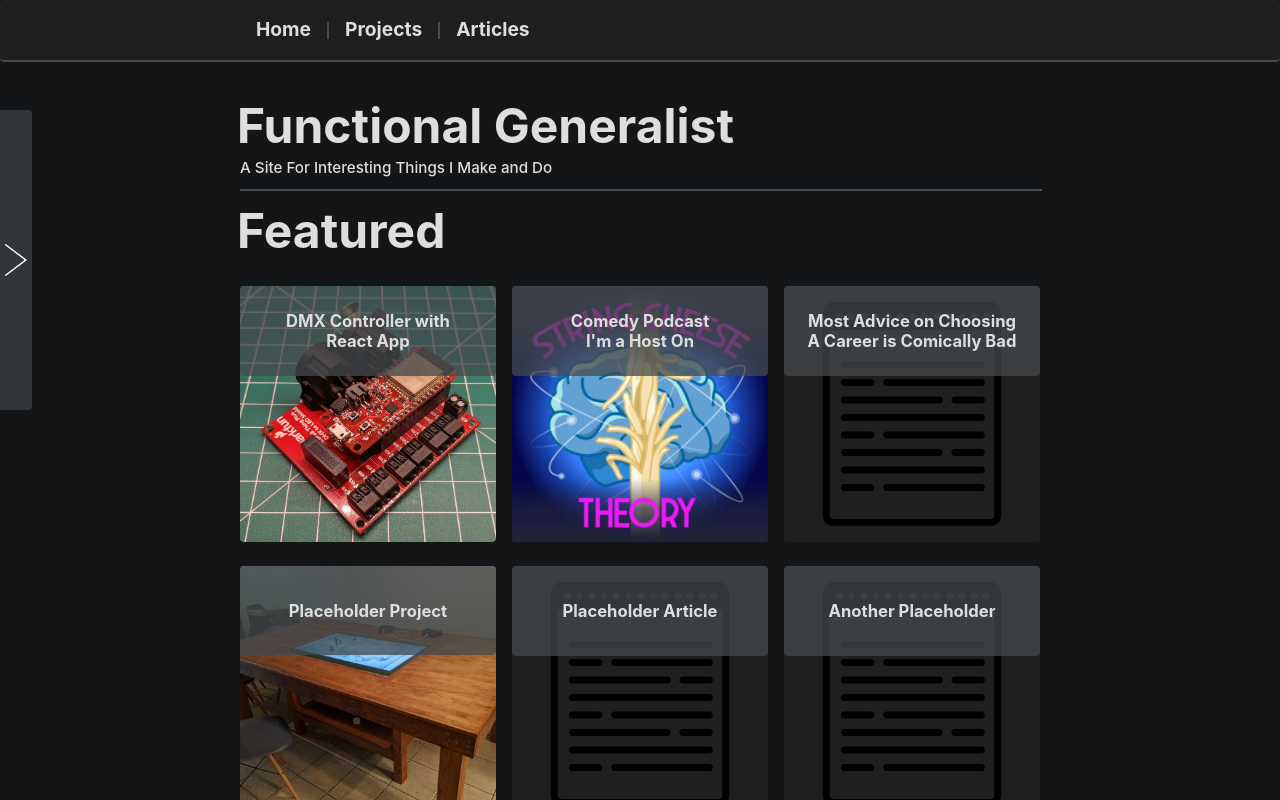
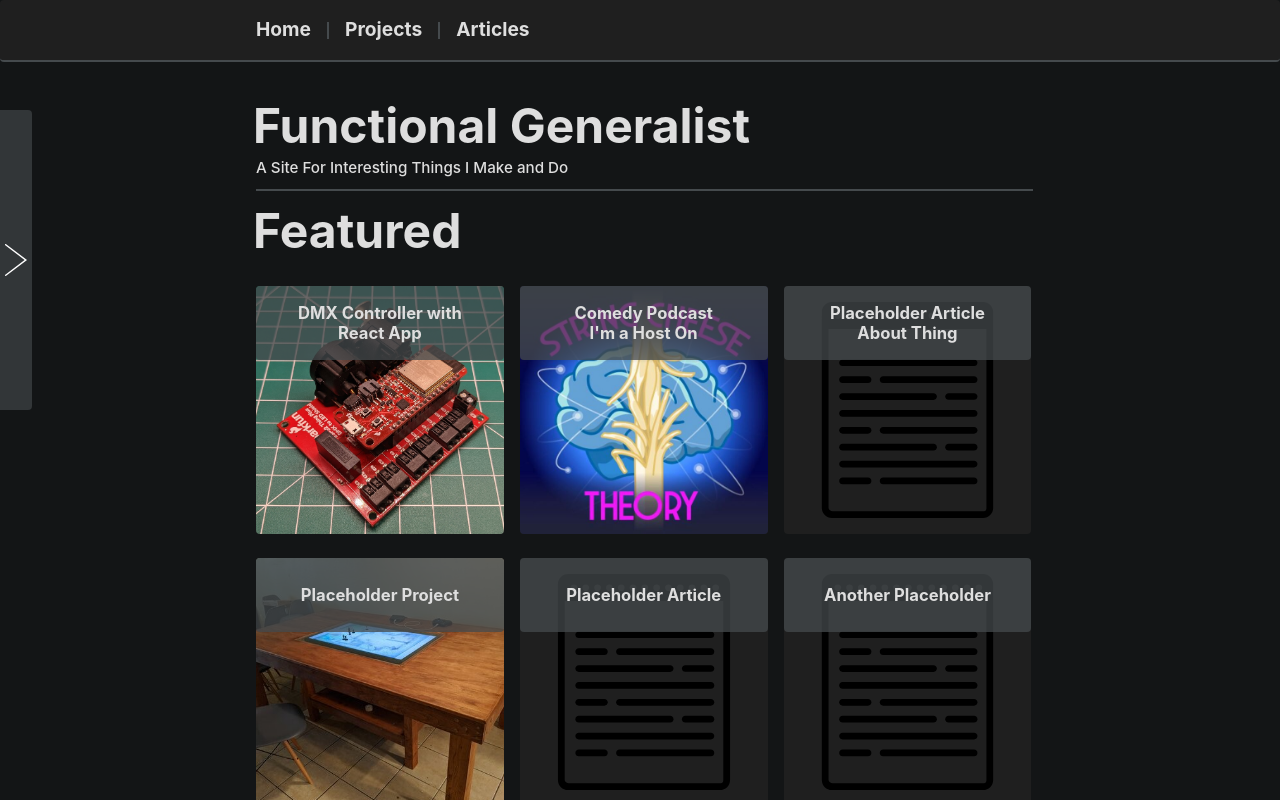
Before and after one commit to FunctionalGeneralist/functional-generalist-site, a React (Create React App) app: page / in a window 1280 px wide. Built offline with nearby package versions, Linux system fonts and the light colour scheme.

Commit message:
Spelling corrections, temp disable response

```diff
--- a/src/App.tsx
+++ b/src/App.tsx
@@ -17,13 +17,11 @@ import ProjectSimpleDmxController from "./content/ProjectSimpleDmxController"
 import Sidebar from "./components/Sidebar"
 import PageProjects from "./content/PageProjects"
 import ElementSpacer from "./components/ElementSpacer"
-import { calcAppColumnWidths, extractIntFromPx } from "./helpers/styleH"
 
 export default function App() {
   const [screenIsSmall, setScreenIsSmall] = useAtom(screenIsSmallAtom)
   const sidebarIsCollapsed = useAtomValue(sidebarIsCollapsedAtom)
 
-  const [appColTemplate, setAppColTemplate] = useState("6fr 20fr 6fr")
   const mediaWatcher = window.matchMedia(`(max-width: ${smallScreenWidth})`)
 
   // One time setup.
@@ -31,13 +29,8 @@ export default function App() {
     setScreenIsSmall(mediaWatcher.matches)
     mediaWatcher.addEventListener("change", (e: MediaQueryListEvent) => setScreenIsSmall(e.matches))
 
-    // TODO: Will change to all theme values, too sleepy rn.
-    let leftMarginMin = sidebarIsCollapsed ? 240 : 240
-    window.addEventListener("resize", () => setAppColTemplate(calcAppColumnWidths(window.innerWidth, 1920, 1170, leftMarginMin, 0, 0.7, 0.15, 0.15, extractIntFromPx(colGap))))
-
     return () => {
       mediaWatcher.removeEventListener("change", (e: MediaQueryListEvent) => setScreenIsSmall(e.matches))
-      window.removeEventListener("resize", () => setAppColTemplate(calcAppColumnWidths(window.innerWidth, 1920, 1170, leftMarginMin, 0, 0.7, 0.15, 0.15, extractIntFromPx(colGap))))
     }
   }, [screenIsSmall, mediaWatcher, setScreenIsSmall])
 
@@ -55,8 +48,9 @@ export default function App() {
     },
     pageContainer: {
       display: "grid",
+      columnGap: colGap,
       transition: "50ms",
-      gridTemplateColumns: screenIsSmall ? styleRules.screenIsSmallContentCols : appColTemplate,
+      gridTemplateColumns: screenIsSmall ? styleRules.screenIsSmallContentCols : styleRules.fullWidthContentCols,
       gridTemplateRows: "fit-content(80px) 1fr fit-content(80px)", // Header, then content, then footer.
       gridTemplateAreas:
         `
--- a/src/components/CardImage.tsx
+++ b/src/components/CardImage.tsx
@@ -43,7 +43,7 @@ export default function CardImage(props: Props) {
     <ContainerGrid
       gridRowStart={1}
       gridColumnStart={1}
-      maxHeight={props.limitMaskToText ? "35%" : undefined}
+      maxHeight={props.limitMaskToText ? "30%" : undefined}
       alignSelf={props.limitMaskToText ? "start" : undefined}
       backgroundColor={isHovered ? colors.containers.transparentMaskHovered : colors.containers.transparentMask}
       zIndex={styleRules.zIndexes.imageOverlay}
--- a/src/components/Title.tsx
+++ b/src/components/Title.tsx
@@ -82,7 +82,7 @@ export default function Title(props: Props) {
     }}>
       <h5
         style={{
-          fontSize: "1.3vw", // This will be a theme value soon, this is very temporary.
+          fontSize: "1.3vw", // Will be theme value
           ...commonStyles.titles
         }}>
 
--- a/src/content/PageArticles.tsx
+++ b/src/content/PageArticles.tsx
@@ -12,7 +12,6 @@ export default function PageArticles() {
 
   useEffect(() => {
     setSidebarContent([<></>])
-    setSidebarIsCollapsed(true)
   }, [setSidebarContent, setSidebarIsCollapsed])
 
   return (
--- a/src/content/PageHome.tsx
+++ b/src/content/PageHome.tsx
@@ -18,7 +18,6 @@ export default function PageHome() {
   const [sidebarContent, setSidebarContent] = useAtom(sideBarContentAtom)
 
   useEffect(() => {
-    setSidebarIsCollapsed(true)
     setSidebarContent([<></>])
   }, [setSidebarIsCollapsed, setSidebarContent])
 
@@ -54,7 +53,7 @@ export default function PageHome() {
           altDescription="An icon that looks like a document"
           enableDefaultHoverBehavior={true}
           limitMaskToText={true}
-          overlayText="Most Advice on Choosing A Career is Comically Bad"
+          overlayText={`Placeholder Article\nAbout Thing`}
           navigateLocation="/articles/given-bad-career-advice"
           padImage={true}/>
 
--- a/src/content/PageProjects.tsx
+++ b/src/content/PageProjects.tsx
@@ -12,7 +12,6 @@ export default function PageProjects() {
 
   useEffect(() => {
     setSidebarContent([<></>])
-    setSidebarIsCollapsed(true)
   }, [setSidebarContent, setSidebarIsCollapsed])
 
   return (
--- a/src/content/ProjectSimpleDmxController.tsx
+++ b/src/content/ProjectSimpleDmxController.tsx
@@ -22,7 +22,7 @@ export default function ProjectSimpleDmxController() {
       <a target="_blank" rel="noreferrer" href="https://github.com/FunctionalGeneralist/simple-dmx-controller-arduino" style={{justifySelf: "left"}}>Microcontroller GitHub Repo</a>,
       <a target="_blank" rel="noreferrer" href="https://github.com/FunctionalGeneralist/simple-dmx-controller" style={{justifySelf: "left"}}>React Native App GitHub Repo</a>
     ])
-  }, [setSidebarIsCollapsed])
+  }, [setSidebarIsCollapsed, setSidebarContent])
 
   return (
     <Page
@@ -33,17 +33,16 @@ export default function ProjectSimpleDmxController() {
       addFollowingLine={true}>
       <TextBlockWithInlineElement
         colSizes={[1, 1]}
+        textBlocks={[
+          <p><span style={textBlockStarter}>This</span> was originally made back in 2020 when I was relatively new to programming, in hindsight it's amazing that I got all the way to completion because many parts were a true nightmare for a novice developer.</p>,
+          <p>I started this project to solve a problem at the school I taught at, namely that it was very annoying for both me and other staff to turn on the lights on stage. Professional lighting equipment isn't controlled by simple dimmer switchs, instead it's controlled by rather complicated dimmer switches, which are themselves controlled from a dedicated lighting controller like the popular ETC Ion you see pictured here.</p>
+        ]}
         inlineElement={
           <CardImage
             image={EtcIon}
             altDescription="a professional lighting controller, an ETC Ion"
             subtitleText="Functionally a $20,000 Windows 7 device with neato switches and a UI that's hardly advanced since the 80's" />
-        }
-        textBlocks={[
-          <p><span style={textBlockStarter}>Additional</span> information about this project, including links to GitHub pages for the Arduino and React Native code are in the sidebar on the left.</p>,
-          <p>I originally did this back in 2020 when I was relatively new to programming, in hindsight it's amazing that I got all the way to completion because many parts were a true nightmare to a novice developer.</p>,
-          <p>I started this project to solve a problem at the school I taught at, namely that it was very annoying for both me and other staff to turn on the lights on stage. Professional lighting equipment isn't controlled by simple dimmer switchs, instead it's controlled by rather complicated dimmer switches, which are themselves controlled from a dedicated lighting controller like the popular ETC Ion you see pictured here.</p>
-        ]} />
+        } />
 
       <TextBlock text={(<p>These controllers are bulky, <i>very</i> expensive, require some technical knowledge to use, and are typically located in the booth where the tech personnel control the show which is in the very back of the house (where the audience sits) and up a flight of stairs. Most venues, ours included, have a very simple controller onstage for daily use. Ours, however, was broken and funds for a replacement were nonexistent.</p>)} />
 
@@ -54,7 +53,7 @@ export default function ProjectSimpleDmxController() {
 
       <TextBlock
         titleText="Design"
-        text={(<p>Armed with this DMX-compatible microcontroller capable of communication over wifi and bluetooth, my phone, a few CS50 courses and way too much ambition, I began by laying out some broad design objectives.</p>)}
+        text={(<p>Armed with this microcontroller capable of communication over wifi and bluetooth, my phone, a few CS50 courses and way too much ambition, I began by laying out some broad design objectives.</p>)}
       />
       <ListBulletPoints
         textStrings={[
@@ -68,7 +67,7 @@ export default function ProjectSimpleDmxController() {
         altDescription="a microcontroller with a DMX hat"
         subtitleText="Enjoy this picture of the microcontroller in question, it breaks up visual monotony and ideally helps your brain stay engaged"
       />
-      <TextBlock text={<p>We can only control the intensity (level of brightness) of these older lighting instruments. The commands the user inputs to control the lights are pretty simple: specify a channel, which is an int between 1 and 512, and an intensity between 0 and 100. Large, computer controlled dimmers then adjust the amount of power sent to that channel (which here is essentially just a power circuit) and the attached light changes in intensity.</p>} />
+      <TextBlock text={<p>We can only control the intensity (level of brightness) of these older lighting instruments. The DMX commands the microcontroller will be issuing to control the lights are pretty simple: specify a channel, which is an int between 1 and 512, and an intensity between 0 and 100. Large, computer controlled dimmers then adjust the amount of power sent to that channel (which here is essentially just a power circuit) and the attached light changes in intensity.</p>} />
       <TextBlock text={<p>Precisely what the flow of the program would be would solidify as I worked on this, but here's how it ended up:</p>} />
       <ListBulletPoints
         textStrings={[
@@ -90,7 +89,6 @@ export default function ProjectSimpleDmxController() {
           <p>First roadblock: the CS50 course had the React Native app managed by Expo and Expo does not support BLE. In fact, public knowledge about using Bluetooth with React Native was strangely scarce, which I could hardly believe in the year of our lord 2020. I settle on one of the two libraries available, react-native-ble-plx, which is fully documented but examples are few and it's clearly written for mobile developers, not casual schlubs like me. Getting this library to do what I wanted was excrutiating and by far the most annoying and time consuming part of the project.</p>,
           <p>Second roadblock: getting the microcontroller to also communicate in Bluetooth and serve as a RESTful API. Counterintuitively, this was easier than React Native was but still an annoying process.</p>,
           <p>Third roadblock: saving an object to the microcontrollers memory. This completely blindsided me as I had foolishly assumed that I could simply save an object to memory. I didn't know about serializing objects and couldn't find the right terms to google to discover serializing, so I came up with my own solution: Process the object into a formatted string to save and reinflating the object using the string on load. Or put more concisely, serialization and deserialization. I'm actually a little proud that I came up with an identical solution to what's already used.</p>,
-          <p>Fourth roadblock: the cumulation of all the miscellaneous technical problems completely unrelated to making the programs, mostly stemmed by bugginess with React Native and phone emulators, React Native's "hot reload" feature, and everything to do with iOS. Just getting the damn app onto the iOS app store was a convoluted slog.</p>
         ]}
         inlineElement={
           <CardImage
@@ -99,6 +97,8 @@ export default function ProjectSimpleDmxController() {
             subtitleText="Here's a very low res image of the control screen that I pulled from its Google Play listing, I'll maybe eventually get a fresh one." />
         }
       />
+
+      <TextBlock text={(<p>Fourth roadblock: the cumulation of all the miscellaneous technical problems completely unrelated to making the programs, mostly stemmed by bugginess with React Native and phone emulators, React Native's "hot reload" feature, and everything to do with iOS. Just getting the damn app onto the iOS app store was a convoluted slog.</p>)} />
 
       <TextBlock
         titleText="One Year Later"
```
